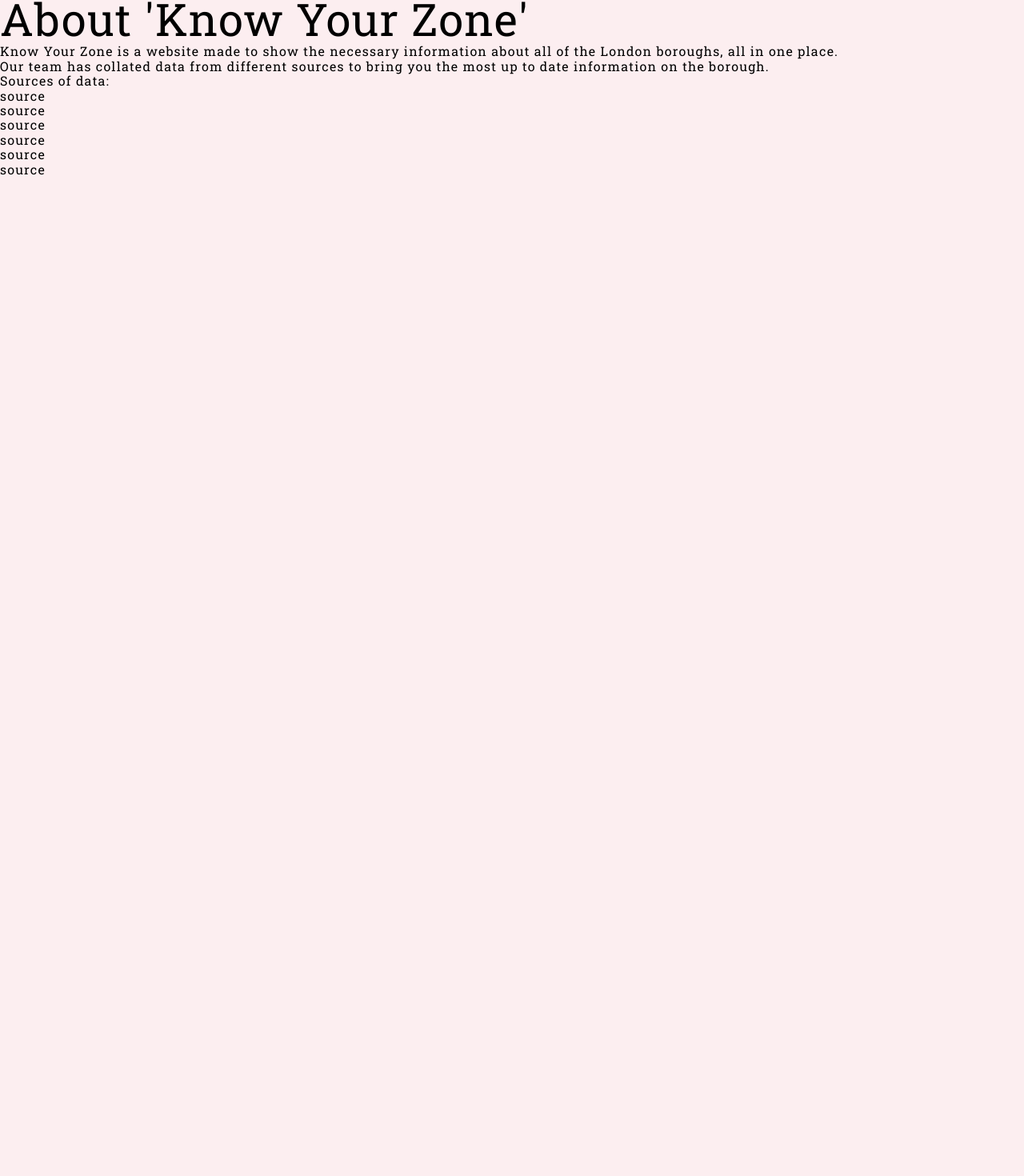
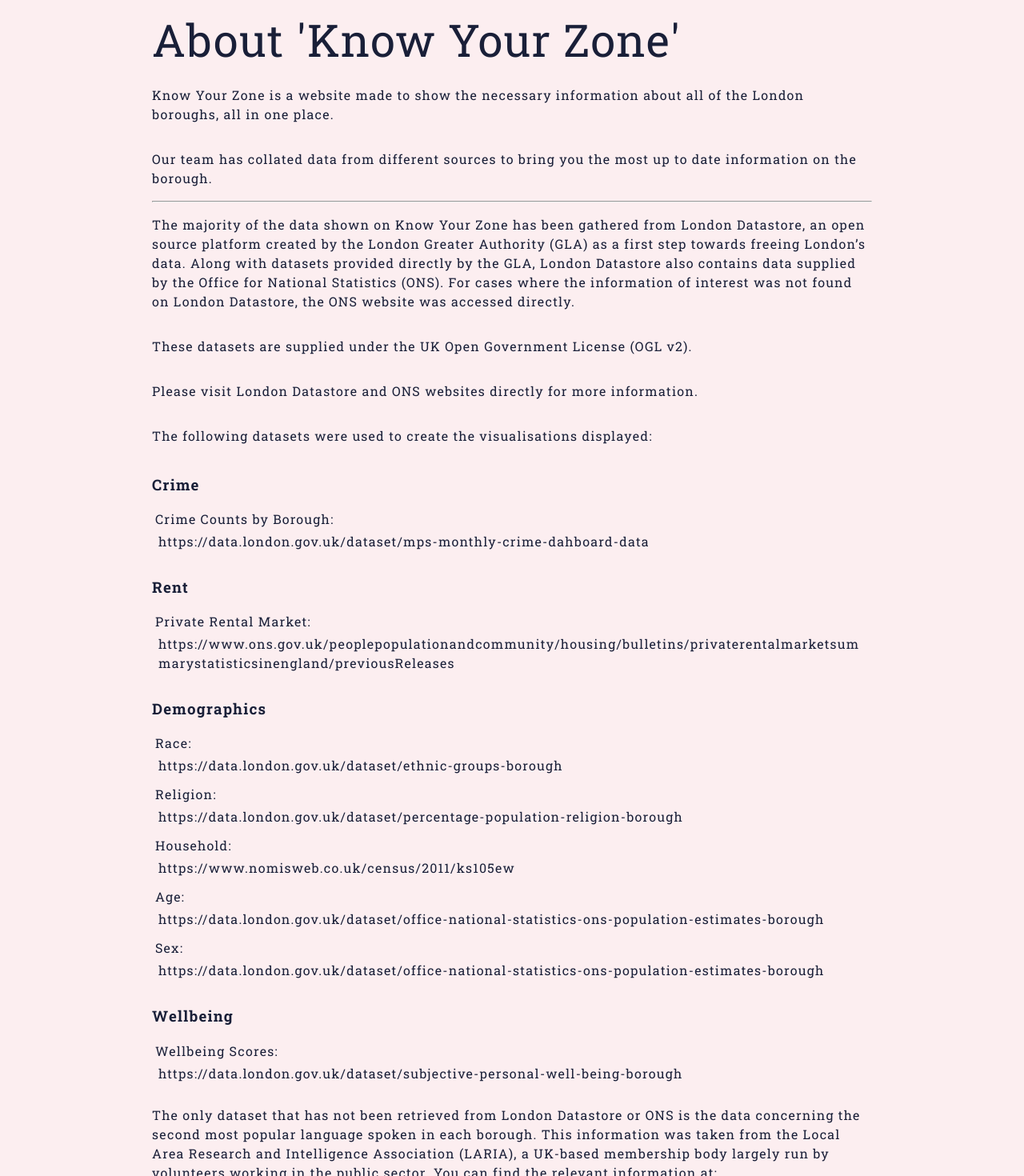
Before and after one commit to Samupaga/know-your-zone-client, a React (Vite) app: page /faq in a window 1280 px wide. Shown: the part 73-1543 px from the top of the page at 80% size. Before the commit the page ends 800 px from the top, so only its background shows below. Built offline with nearby package versions, Linux system fonts and the light colour scheme.

Commit message:
Update About Page

```diff
--- a/src/pages/FAQPage/FAQPage.jsx
+++ b/src/pages/FAQPage/FAQPage.jsx
@@ -1,18 +1,125 @@
+import './faq.css';
 function FAQPage() {
   return (
-    <div>
+    <div className='faq-page'>
       <h1>About 'Know Your Zone'</h1>
-      <p>Know Your Zone is a website made to show the necessary information about all of the London boroughs, all in one place.</p>
-      <p>Our team has collated data from different sources to bring you the most up to date information on the borough.</p>
-      <p>Sources of data:</p>
+      <p>
+        Know Your Zone is a website made to show the necessary information about
+        all of the London boroughs, all in one place.
+      </p>
+      <p>
+        Our team has collated data from different sources to bring you the most
+        up to date information on the borough.
+      </p>
+      <hr />
+      <p>
+        The majority of the data shown on Know Your Zone has been gathered from
+        London Datastore, an open source platform created by the London Greater
+        Authority (GLA) as a first step towards freeing London’s data. Along
+        with datasets provided directly by the GLA, London Datastore also
+        contains data supplied by the Office for National Statistics (ONS). For
+        cases where the information of interest was not found on London
+        Datastore, the ONS website was accessed directly.
+      </p>
+      <p>
+        These datasets are supplied under the UK Open Government License (OGL
+        v2).
+      </p>
+      <p>
+        Please visit London Datastore and ONS websites directly for more
+        information.
+      </p>
+      <p>
+        The following datasets were used to create the visualisations displayed:
+      </p>
+
+      <h3>Crime</h3>
       <ul>
-        <li>source</li>
-        <li>source</li>
-        <li>source</li>
-        <li>source</li>
-        <li>source</li>
-        <li>source</li>
+        <li>
+          Crime Counts by Borough:
+          <li>
+            <a>
+              https://data.london.gov.uk/dataset/mps-monthly-crime-dahboard-data
+            </a>
+          </li>
+        </li>
       </ul>
+
+      <h3>Rent</h3>
+      <ul>
+        <li>
+          Private Rental Market:
+          <li>
+            <a>
+              https://www.ons.gov.uk/peoplepopulationandcommunity/housing/bulletins/privaterentalmarketsummarystatisticsinengland/previousReleases
+            </a>
+          </li>
+        </li>
+      </ul>
+
+      <h3>Demographics</h3>
+      <ul>
+        <li>
+          Race:
+          <li>
+            <a>https://data.london.gov.uk/dataset/ethnic-groups-borough</a>
+          </li>
+        </li>
+        <li>
+          Religion:
+          <li>
+            <a>
+              https://data.london.gov.uk/dataset/percentage-population-religion-borough
+            </a>
+          </li>
+        </li>
+        <li>
+          Household:
+          <li>
+            <a>https://www.nomisweb.co.uk/census/2011/ks105ew</a>
+          </li>
+        </li>
+        <li>
+          Age:
+          <li>
+            <a>
+              https://data.london.gov.uk/dataset/office-national-statistics-ons-population-estimates-borough
+            </a>
+          </li>
+        </li>
+        <li>
+          Sex:
+          <li>
+            <a>
+              https://data.london.gov.uk/dataset/office-national-statistics-ons-population-estimates-borough
+            </a>
+          </li>
+        </li>
+      </ul>
+
+      <h3>Wellbeing</h3>
+      <ul>
+        <li>
+          Wellbeing Scores:
+          <li>
+            <a>
+              https://data.london.gov.uk/dataset/subjective-personal-well-being-borough
+            </a>
+          </li>
+        </li>
+      </ul>
+
+      <p>
+        The only dataset that has not been retrieved from London Datastore or
+        ONS is the data concerning the second most popular language spoken in
+        each borough. This information was taken from the Local Area Research
+        and Intelligence Association (LARIA), a UK-based membership body largely
+        run by volunteers working in the public sector. You can find the
+        relevant information at:
+      </p>
+      <a>
+        https://www.laria.org.uk/2014/08/15/map-reveals-most-common-second-languages-in-london-boroughs/
+      </a>
     </div>
   );
 }
--- /dev/null
+++ b/src/pages/FAQPage/faq.css
@@ -0,0 +1,27 @@
+.faq-page {
+  display: block;
+  margin: 1em auto;
+  max-width: 900px;
+  color: var(--secondary-bg-color);
+  line-height: 1.5;
+}
+
+.faq-page ul li {
+  padding: 0.25em;
+  word-break: break-all;
+}
+.faq-page ul {
+  padding: 0.25em 0;
+}
+
+.faq-page p {
+  padding: 1em 0;
+}
+
+.faq-page a {
+  color: var(--secondary-bg-color);
+}
+
+.faq-page h3 {
+  margin: 1em 0 0.5em;
+}
--- a/src/pages/SummaryPage/index.jsx
+++ b/src/pages/SummaryPage/index.jsx
@@ -1,16 +1,16 @@
-import { useEffect, useState } from "react";
-import { useNavigate } from "react-router-dom";
+import { useEffect, useState } from 'react';
+import { useNavigate } from 'react-router-dom';
 //import { FontAwesomeIcon } from '@fortawesome/react-fontawesome';
-import { motion, AnimatePresence } from "framer-motion";
+import { motion, AnimatePresence } from 'framer-motion';
 import {
   BsEmojiSmile,
   BsFillArrowUpSquareFill,
   BsFillArrowDownSquareFill,
-} from "react-icons/bs";
+} from 'react-icons/bs';
 
-import { BigNumberCard, CardHIP, CardHPP, CardHEI } from "../../components";
+import { BigNumberCard, CardHIP, CardHPP, CardHEI } from '../../components';
 
-import "./summary.css";
+import './summary.css';
 
 export default function SummaryPage({ navSearchSearching }) {
   const [isLoading, setIsLoading] = useState(true);
@@ -21,7 +21,7 @@ export default function SummaryPage({ navSearchSearching }) {
   const navigate = useNavigate();
   //For later use - fetch request example
   // Get saved data from sessionStorage
-  let boroughName = sessionStorage.getItem("borough");
+  let boroughName = sessionStorage.getItem('borough');
   useEffect(() => {
     async function getBoroughInfo() {
       setIsLoading(true);
@@ -44,7 +44,7 @@ export default function SummaryPage({ navSearchSearching }) {
           `http://localhost:3000/demographics/${boroughName}/wellbeing`
         );
         const wellbeingData = await wellbeingResponse.json();
-        setWellbeingScore(wellbeingData["data"][4]["value"]);
+        setWellbeingScore(wellbeingData['data'][4]['value']);
 
         setIsLoading(false);
       } catch (err) {
@@ -62,66 +62,66 @@ export default function SummaryPage({ navSearchSearching }) {
     return (
       <AnimatePresence>
         <motion.div
-          className="six-tile-wrapper"
+          className='six-tile-wrapper'
           initial={{ x: 300, opacity: 0 }}
           animate={{ x: 0, opacity: 1 }}
           exit={{ x: -300, opacity: 0 }}
         >
           <BigNumberCard
-            className={"yellow six-tile"}
-            value={`£${boroughData["average_monthly_rent"]}`}
-            smallNumber={"pcm"}
-            secondaryInfo={"Average Rent across all accomodation types"}
+            className={'yellow six-tile'}
+            value={`£${boroughData['average_monthly_rent']}`}
+            smallNumber={'pcm'}
+            secondaryInfo={'Average rent across all accomodation types'}
           />
           <CardHIP
-            className={"blue six-tile"}
-            heading={"Population of people of each race"}
+            className={'blue six-tile'}
+            heading={'Population of people of each race'}
             dataResponse={dataVisualisationdData}
-            chartType={"donut"}
+            chartType={'donut'}
           />
           <BigNumberCard
-            className={"pink six-tile"}
-            value={boroughData["crime_rate_per_1000"].toFixed(2)}
-            smallNumber={"/1000"}
-            secondaryInfo={"Average Crime Rate for the last six months"}
+            className={'pink six-tile'}
+            value={boroughData['crime_rate_per_1000'].toFixed(2)}
+            smallNumber={'/1000'}
+            secondaryInfo={'Average crime rate for the last six months'}
           />
           <CardHPP
-            className={"yellow six-tile"}
-            heading={"Rent"}
+            className={'yellow six-tile'}
+            heading={'Rent'}
             primaryInfo={
-              boroughData["rent_below_london_average"] ? (
+              boroughData['rent_below_london_average'] ? (
                 <BsFillArrowDownSquareFill size={75} />
               ) : (
                 <BsFillArrowUpSquareFill size={75} />
               )
             }
             secondaryInfo={`${
-              boroughData["rent_below_london_average"] === true
-                ? "Below London Average"
-                : "Above London Average"
+              boroughData['rent_below_london_average'] === true
+                ? 'Below London average'
+                : 'Above London average'
             }`}
           />
 
           <CardHEI
-            className={"blue six-tile"}
-            heading={"Wellbeing"}
-            emoji={`${wellbeingScore > 7.3 ? "😎" : "🙂"}`}
+            className={'blue six-tile'}
+            heading={'Wellbeing'}
+            emoji={`${wellbeingScore > 7.3 ? '😎' : '🙂'}`}
             secondaryInfo={`${wellbeingScore} on the wellbeing score!`}
           />
           <CardHPP
-            className={"pink six-tile"}
-            heading={"Crime"}
+            className={'pink six-tile'}
+            heading={'Crime'}
             primaryInfo={
-              boroughData["crime_below_london_average"] ? (
+              boroughData['crime_below_london_average'] ? (
                 <BsFillArrowDownSquareFill size={75} />
               ) : (
                 <BsFillArrowUpSquareFill size={75} />
               )
             }
             secondaryInfo={`${
-              boroughData["crime_below_london_average"]
-                ? "Below London Average"
-                : "Above London Average"
+              boroughData['crime_below_london_average']
+                ? 'Below London average'
+                : 'Above London average'
             }`}
           />
         </motion.div>
```
